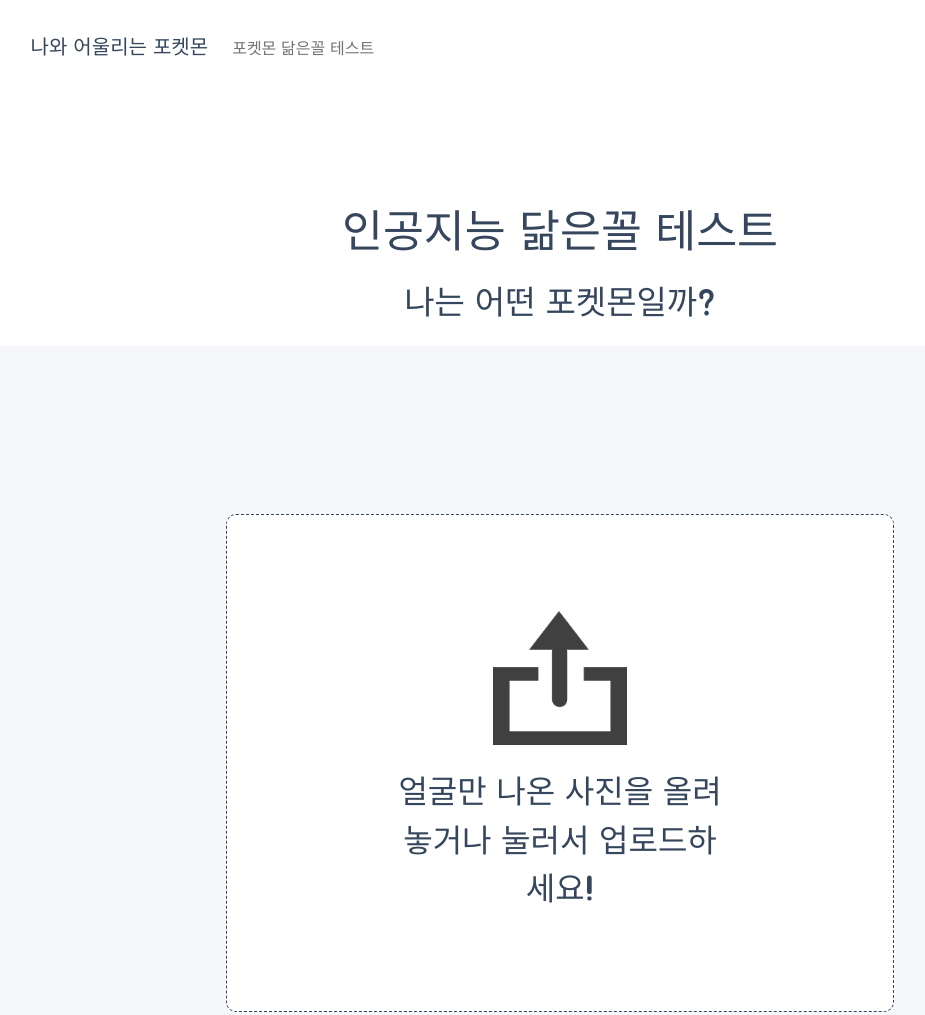
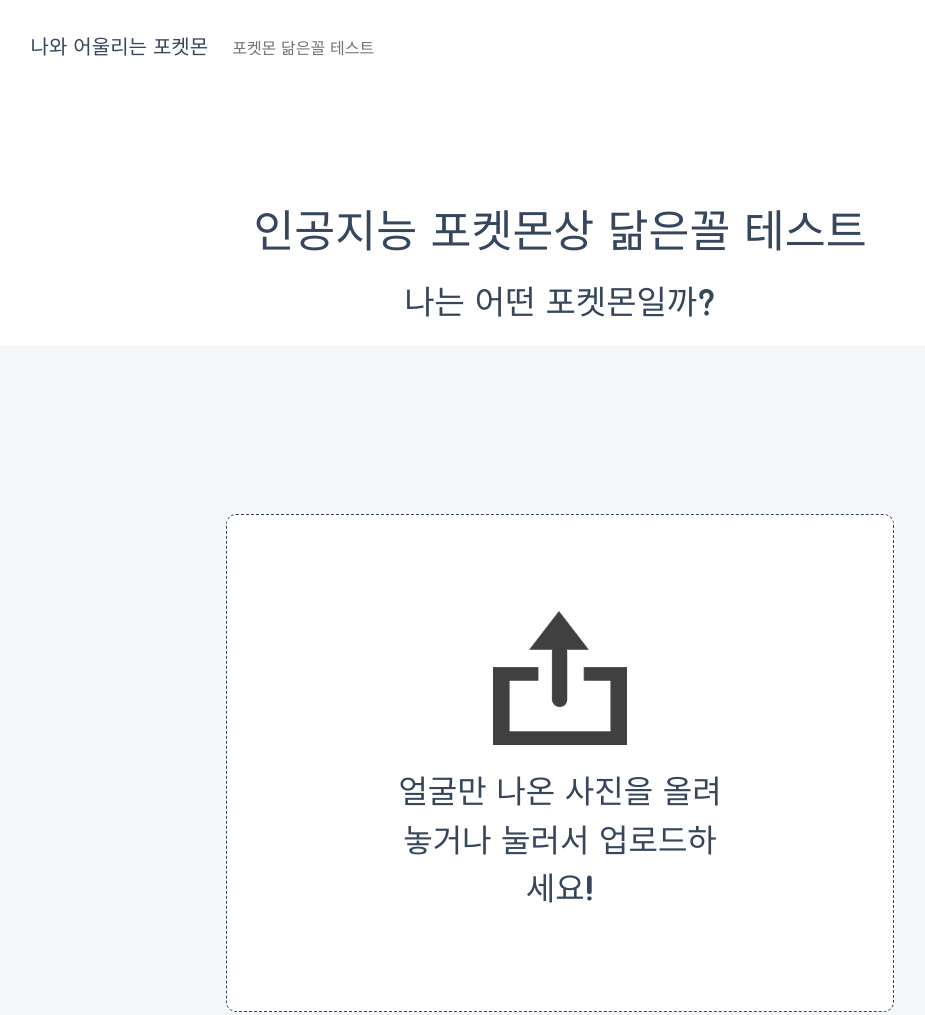
Before and after one commit to seungjunbae/monsterface, a plain HTML site: page index.html in a window 1280 px wide. Shown: the top 1015 px of the page, without its empty margins (80-1005 px from the left). Drawn offline with nearby package versions, Linux system fonts and the light colour scheme; a script that the page names is missing.

Commit message:
add something

```diff
--- a/index.html
+++ b/index.html
@@ -95,7 +95,7 @@
 			</div>
 		</nav>
 		<section class="section">
-			<h1 class="title">인공지능 닮은꼴 테스트</h1>
+			<h1 class="title">인공지능 포켓몬상 닮은꼴 테스트</h1>
 			<h2 class="subtitle">나는 어떤 포켓몬일까?</h2>
 			<h2 class="sr-only">
 				나는 어떤 포켓몬과 닮았을까? 나의 포켓몬 닮은꼴 찾기를 해보세요!
```
